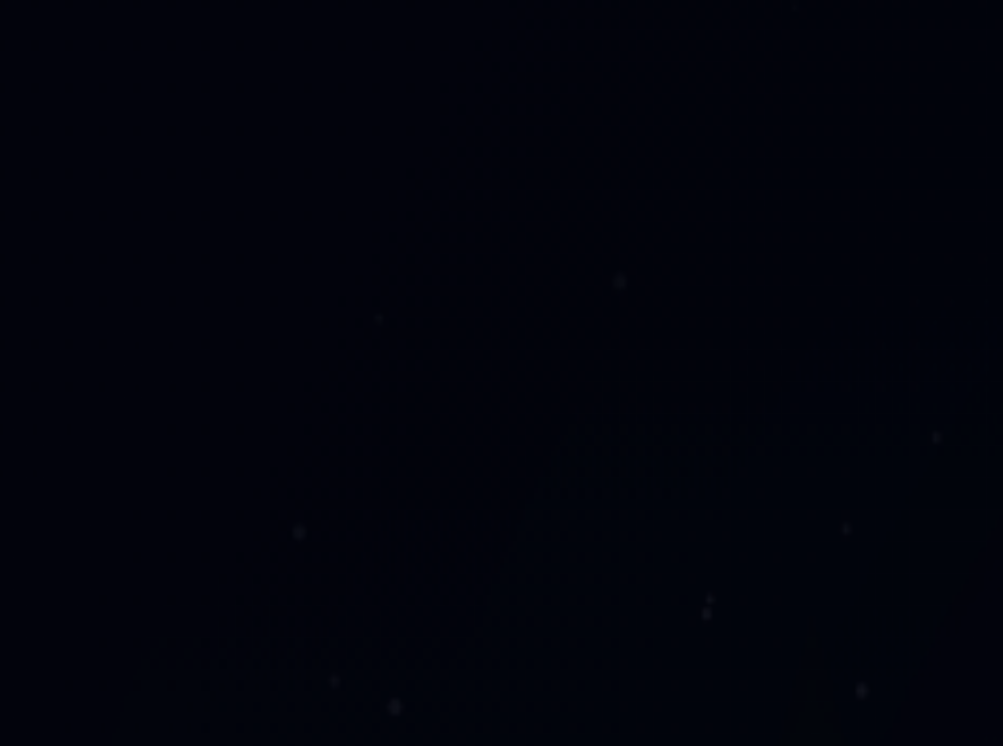
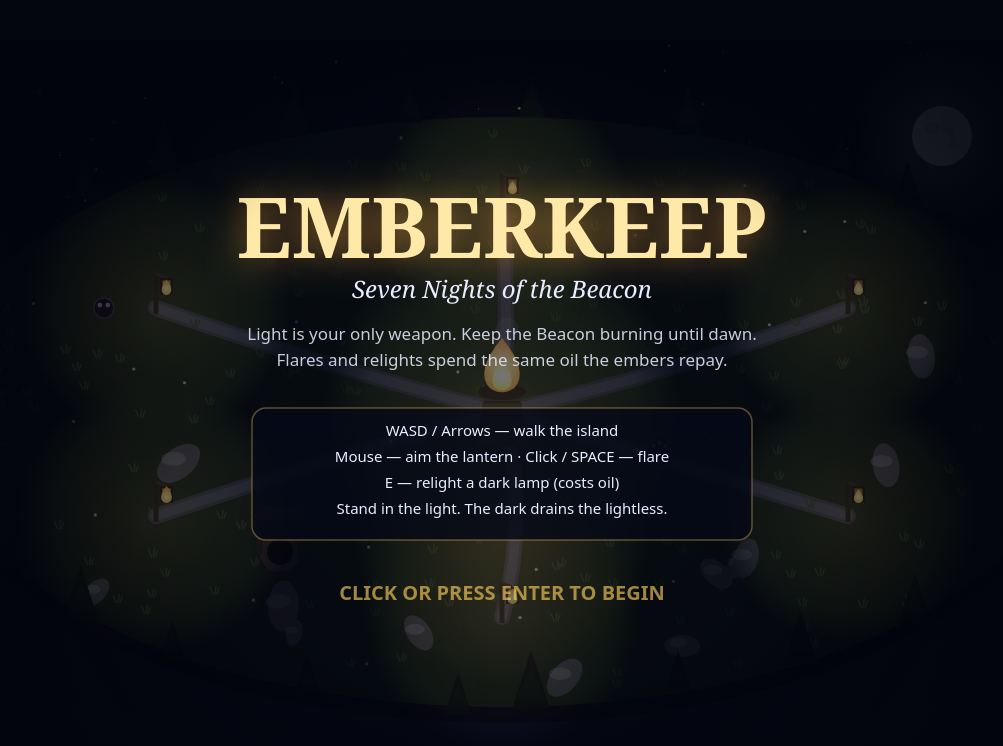
Before and after one commit to Learshy/starlight-salvage, a plain HTML site: page game/index.html in a window 1280 px wide. Shown: the whole page, without its empty margins (138-1141 px from the left). Drawn offline with Linux system fonts and the light colour scheme; animation ran at ten frames a second.

Commit message:
EMBERKEEP: Seven Nights of the Beacon — best-game-01 v2

```diff
--- a/game/index.html
+++ b/game/index.html
@@ -3,17 +3,20 @@
 <head>
 <meta charset="utf-8">
 <meta name="viewport" content="width=device-width, initial-scale=1">
-<title>Starlight Salvage</title>
+<title>EMBERKEEP — Seven Nights of the Beacon</title>
 <style>
-  html, body { margin: 0; height: 100%; overflow: hidden; background: #070b1e; }
-  #game { position: fixed; inset: 0; width: 100%; height: 100%; display: block; touch-action: none; }
+  html, body { margin: 0; height: 100%; overflow: hidden; background: #04060f; }
+  #wrap { position: fixed; inset: 0; display: flex; align-items: center; justify-content: center; }
+  #game { width: min(100vw, 177.78vh); height: min(100vh, 56.25vw); display: block; touch-action: none; cursor: crosshair; }
   /* Read aloud, never shown: the status line screen readers announce. */
   #status { position: absolute; width: 1px; height: 1px; overflow: hidden; clip-path: inset(50%); white-space: nowrap; }
 </style>
 </head>
 <body>
-<canvas id="game" aria-label="Starlight Salvage: fly your skiff, blast asteroids, collect salvage and survive ten waves"></canvas>
-<p id="status" role="status" aria-live="polite"></p>
+<div id="wrap">
+  <canvas id="game" width="1280" height="720" aria-label="Emberkeep: keep the Beacon burning for seven nights. Light is your only weapon."></canvas>
+</div>
+<div id="status" role="status" aria-live="polite"></div>
 <script type="module" src="./src/main.js"></script>
 </body>
 </html>
```
